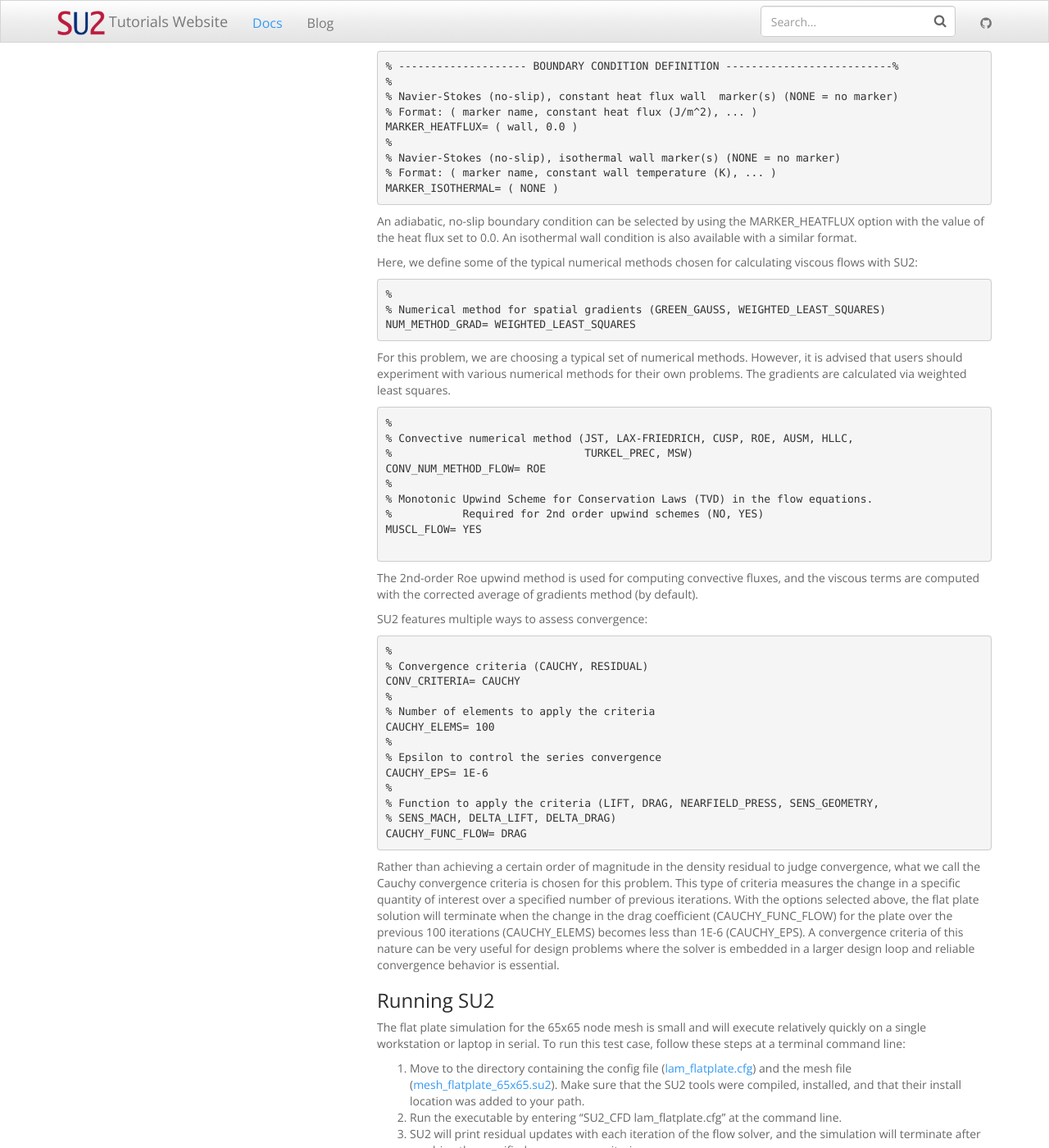
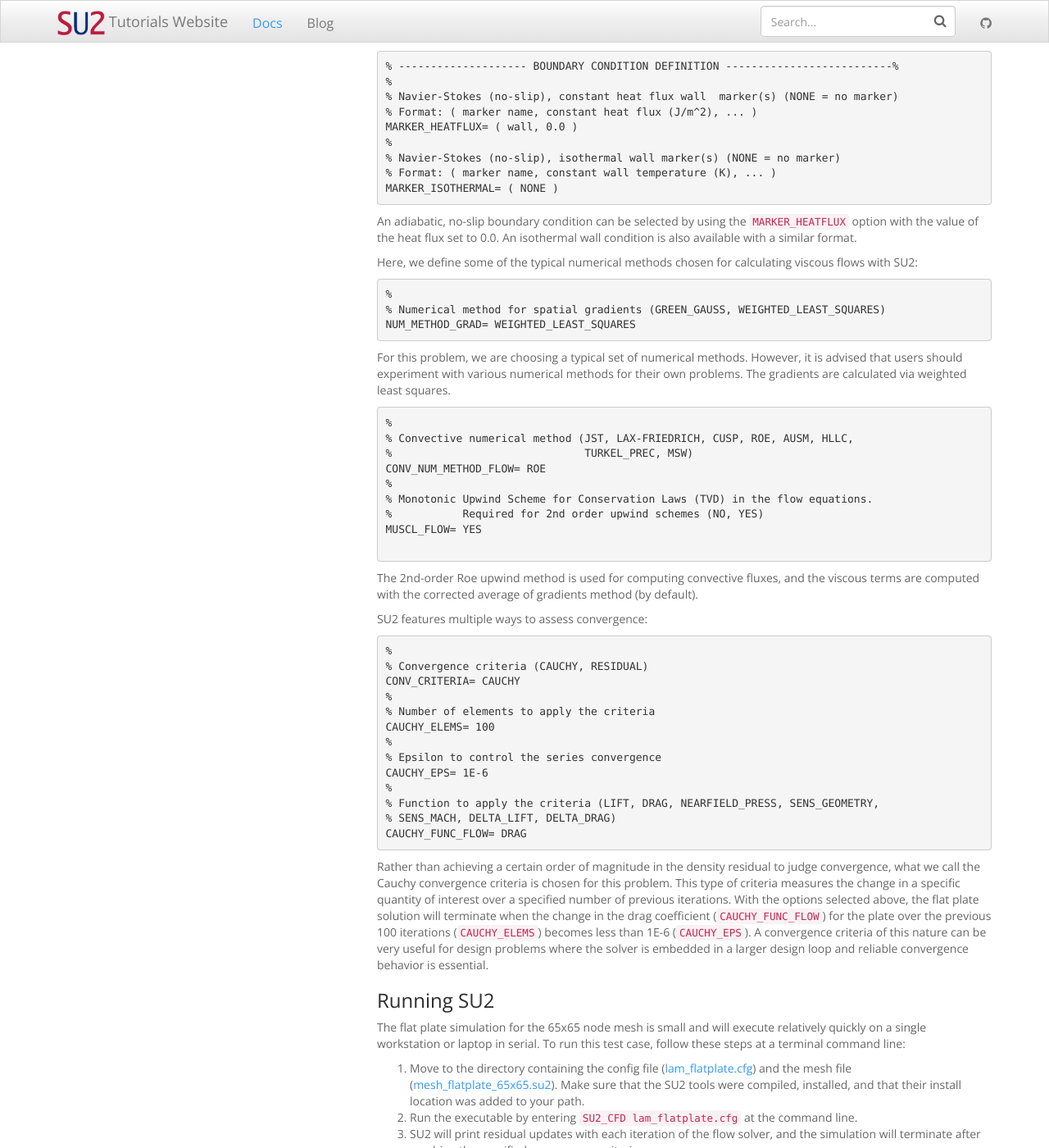
Before and after one commit to tdunning/Tutorials, a Jekyll site: the page built from _docs/basic_features/Laminar_Flat_Plate.md, in a window 1280 px wide and 1400 px high, scrolled down 3271 px. Shown: the whole window at 82% size. Built offline with Jekyll 4.4.1, drawn with Linux system fonts in a browser that asks for light colours; nearby versions of some CDN libraries; comment, search, counter and statistics services are not loaded.

````diff
--- a/_docs/basic_features/Laminar_Flat_Plate.md
+++ b/_docs/basic_features/Laminar_Flat_Plate.md
@@ -85,7 +85,7 @@ MARKER_HEATFLUX= ( wall, 0.0 )
 % Format: ( marker name, constant wall temperature (K), ... )
 MARKER_ISOTHERMAL= ( NONE )
 ```
-An adiabatic, no-slip boundary condition can be selected by using the MARKER_HEATFLUX option with the value of the heat flux set to 0.0. An isothermal wall condition is also available with a similar format.
+An adiabatic, no-slip boundary condition can be selected by using the `MARKER_HEATFLUX` option with the value of the heat flux set to 0.0. An isothermal wall condition is also available with a similar format.
 
 Here, we define some of the typical numerical methods chosen for calculating viscous flows with SU2:
 ```
@@ -123,13 +123,13 @@ CAUCHY_EPS= 1E-6
 % SENS_MACH, DELTA_LIFT, DELTA_DRAG)
 CAUCHY_FUNC_FLOW= DRAG
 ```
-Rather than achieving a certain order of magnitude in the density residual to judge convergence, what we call the Cauchy convergence criteria is chosen for this problem. This type of criteria measures the change in a specific quantity of interest over a specified number of previous iterations. With the options selected above, the flat plate solution will terminate when the change in the drag coefficient (CAUCHY_FUNC_FLOW) for the plate over the previous 100 iterations (CAUCHY_ELEMS) becomes less than 1E-6 (CAUCHY_EPS). A convergence criteria of this nature can be very useful for design problems where the solver is embedded in a larger design loop and reliable convergence behavior is essential.
+Rather than achieving a certain order of magnitude in the density residual to judge convergence, what we call the Cauchy convergence criteria is chosen for this problem. This type of criteria measures the change in a specific quantity of interest over a specified number of previous iterations. With the options selected above, the flat plate solution will terminate when the change in the drag coefficient (`CAUCHY_FUNC_FLOW`) for the plate over the previous 100 iterations (`CAUCHY_ELEMS`) becomes less than 1E-6 (`CAUCHY_EPS`). A convergence criteria of this nature can be very useful for design problems where the solver is embedded in a larger design loop and reliable convergence behavior is essential.
 
 ### Running SU2
 
 The flat plate simulation for the 65x65 node mesh is small and will execute relatively quickly on a single workstation or laptop in serial. To run this test case, follow these steps at a terminal command line:
  1. Move to the directory containing the config file ([lam_flatplate.cfg](https://github.com/su2code/SU2/tree/master/TestCases/navierstokes/flatplate)) and the mesh file ([mesh_flatplate_65x65.su2](https://github.com/su2code/TestCases/tree/master/navierstokes/flatplate)). Make sure that the SU2 tools were compiled, installed, and that their install location was added to your path.
- 2. Run the executable by entering "SU2_CFD lam_flatplate.cfg" at the command line.
+ 2. Run the executable by entering `SU2_CFD lam_flatplate.cfg` at the command line.
  3. SU2 will print residual updates with each iteration of the flow solver, and the simulation will terminate after reaching the specified convergence criteria.
  4. Files containing the results will be written upon exiting SU2. The flow solution can be visualized in ParaView (.vtk) or Tecplot (.dat for ASCII).
 
````
